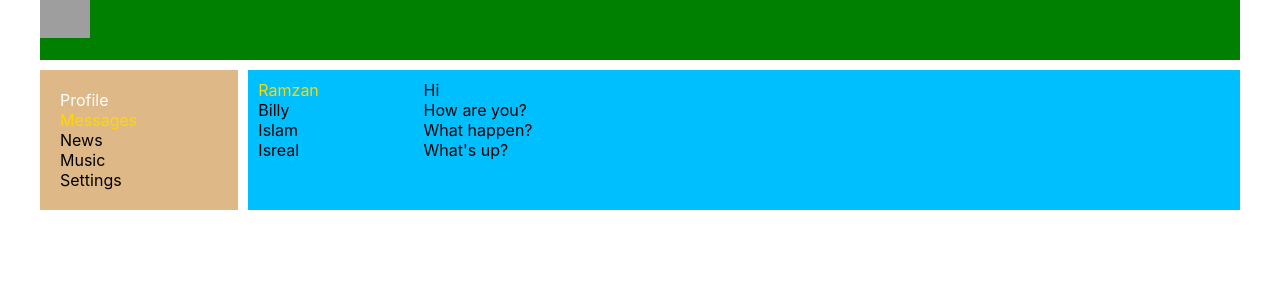
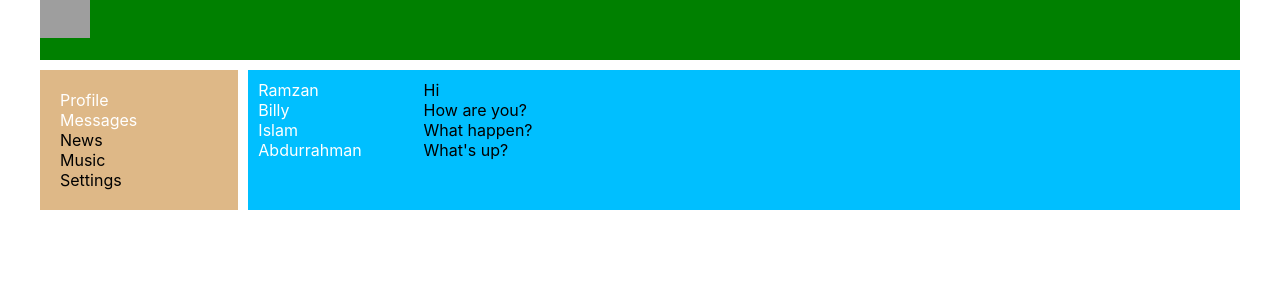
Before and after one commit to ShuVeriDa/social-network, a React (Create React App) app: page /dialogs in a window 1280 px wide. Shown: the top 300 px of the page. Built offline with nearby package versions, Linux system fonts and the light colour scheme; grey boxes are pictures that could not be loaded.

Commit message:
22 Route Exact

```diff
--- a/src/Components/Dialogs/Dialogs.module.css
+++ b/src/Components/Dialogs/Dialogs.module.css
@@ -7,12 +7,9 @@
     padding: 10px;
 }
 
-.dialogsItems .active {
-    color: gold;
-}
-
-.dialog {
-
+.dialog a{
+    color: #fff;
+    text-decoration: none;
 }
 
 .messages {
@@ -22,3 +19,7 @@
 .messages .message {
 
 }
+.active {
+    color: gold;
+    text-decoration: none;
+}
--- a/src/Components/Dialogs/Dialogs.tsx
+++ b/src/Components/Dialogs/Dialogs.tsx
@@ -1,14 +1,23 @@
 import React from 'react';
 import classes from './Dialogs.module.css'
+import {NavLink} from "react-router-dom";
 
 export const Dialogs = () => {
    return (
       <div className={classes.dialogs}>
          <div className={classes.dialogsItems}>
-            <div className={(`${classes.dialog} ${classes.active}`)}>Ramzan</div>
-            <div className={classes.dialog}>Billy</div>
-            <div className={classes.dialog}>Islam</div>
-            <div className={classes.dialog}>Isreal</div>
+            <div className={(`${classes.dialog} ${classes.active}`)}>
+               <NavLink to={"/dialogs/1"}>Ramzan</NavLink>
+            </div>
+            <div className={classes.dialog}>
+               <NavLink to={"/dialogs/2"}>Billy</NavLink>
+            </div>
+            <div className={classes.dialog}>
+               <NavLink to={"/dialogs/3"}>Islam</NavLink>
+            </div>
+            <div className={classes.dialog}>
+               <NavLink to={"/dialogs/4"}>Abdurrahman</NavLink>
+            </div>
 
          </div>
          <div className={classes.messages}>
--- a/src/Components/NavBar/NavBar.tsx
+++ b/src/Components/NavBar/NavBar.tsx
@@ -7,10 +7,10 @@ export const NavBar = () => {
     return (
         <nav className={classes.nav}>
             <div className={classes.item}>
-                <NavLink to={"/profile"} className={({isActive}) => isActive ? classes.active : classes.NavLink}>Profile</NavLink>
+                <NavLink to={"/profile/"} className={({isActive}) => isActive ? classes.active : classes.NavLink}>Profile</NavLink>
             </div>
             <div className={classes.item}>
-                <NavLink to={"/dialogs"} className={({isActive}) => isActive ? classes.active : classes.NavLink}>Messages</NavLink>
+                <NavLink to={"/dialogs/"} className={({isActive}) => isActive ? classes.active : classes.NavLink}>Messages</NavLink>
             </div>
             <div className={classes.item}>
                 <a>News</a>
```
